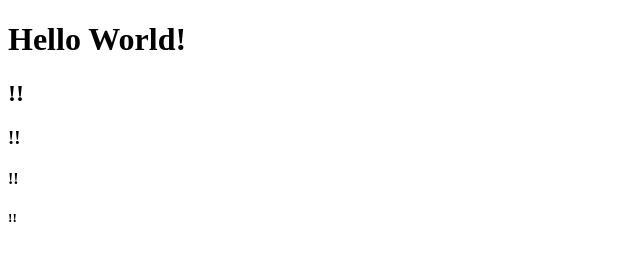
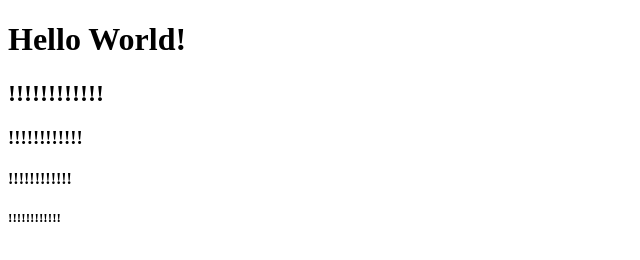
Before and after one commit to mogaldev/try-on-jenkins, a plain HTML site: page TryOnJenkinsPrject/WebContent/index.html in a window 1280 px wide. Shown: the whole page, without its empty margins (0-640 px from the left). Drawn offline with Linux system fonts and the light colour scheme.

Commit message:
jenkins!!!!!!!

```diff
--- a/TryOnJenkinsPrject/WebContent/index.html
+++ b/TryOnJenkinsPrject/WebContent/index.html
@@ -5,6 +5,6 @@
 <title>Insert title here</title>
 </head>
 <body>
-	<h1>Hello World!</h1><h2>!!</h2><h3>!!</h3><h4>!!</h4><h5>!!</h5>
+	<h1>Hello World!</h1><h2>!!!!!!!!!!!!</h2><h3>!!!!!!!!!!!!</h3><h4>!!!!!!!!!!!!</h4><h5>!!!!!!!!!!!!</h5>
 </body>
 </html>
```
